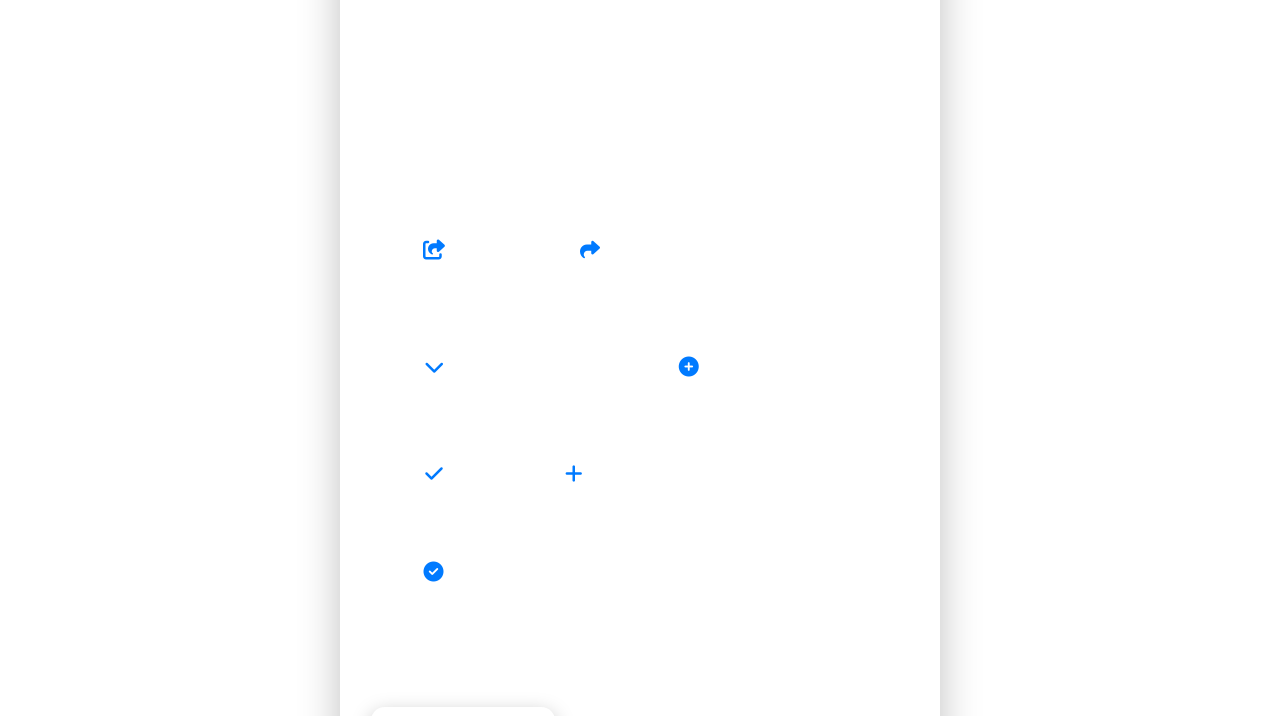
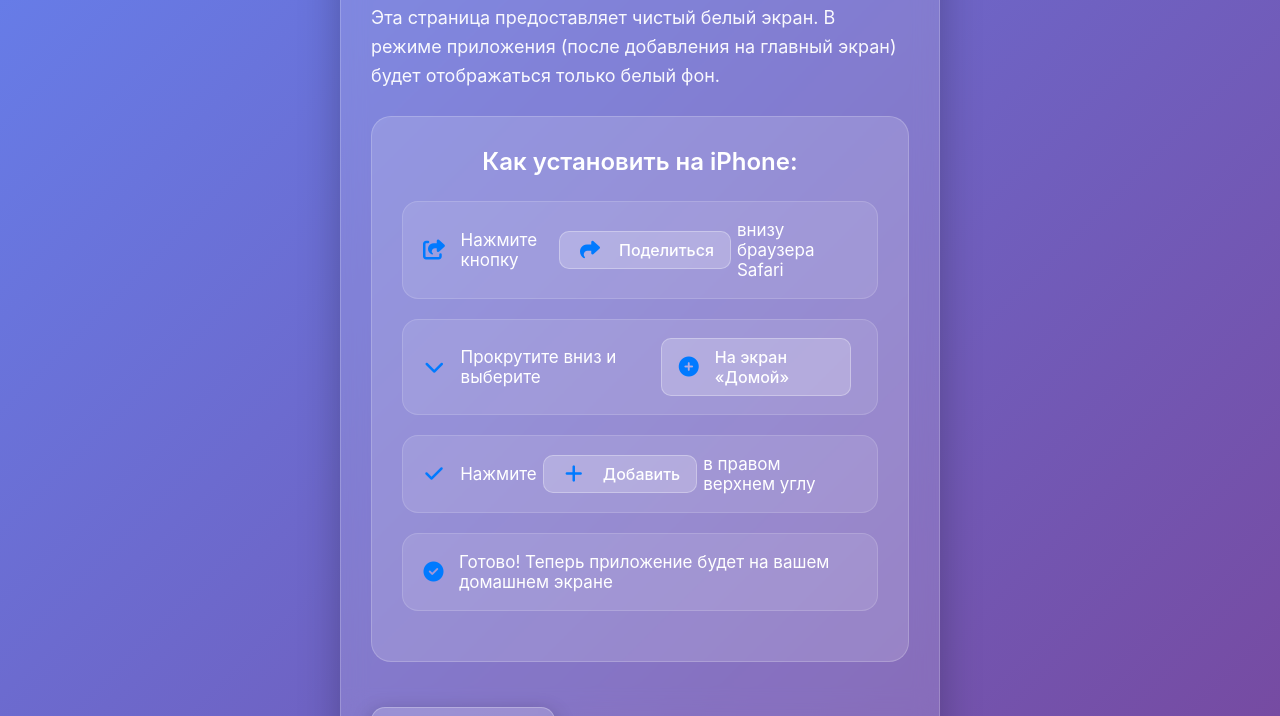
Before and after one commit to BobYo1285/Max, a plain HTML site: page web/index.html in a window 1280 px wide. Shown: the part 84-800 px from the top of the page. Drawn offline with Linux system fonts and the light colour scheme.

Commit message:
Update index.html

```diff
--- a/web/index.html
+++ b/web/index.html
@@ -23,7 +23,7 @@
         body, html {
             width: 100%;
             height: 100%;
-            background: #ffffff;
+            background: linear-gradient(135deg, #667eea 0%, #764ba2 100%);
             color: #ffffff;
             overflow: auto;
             -webkit-overflow-scrolling: touch;
```
